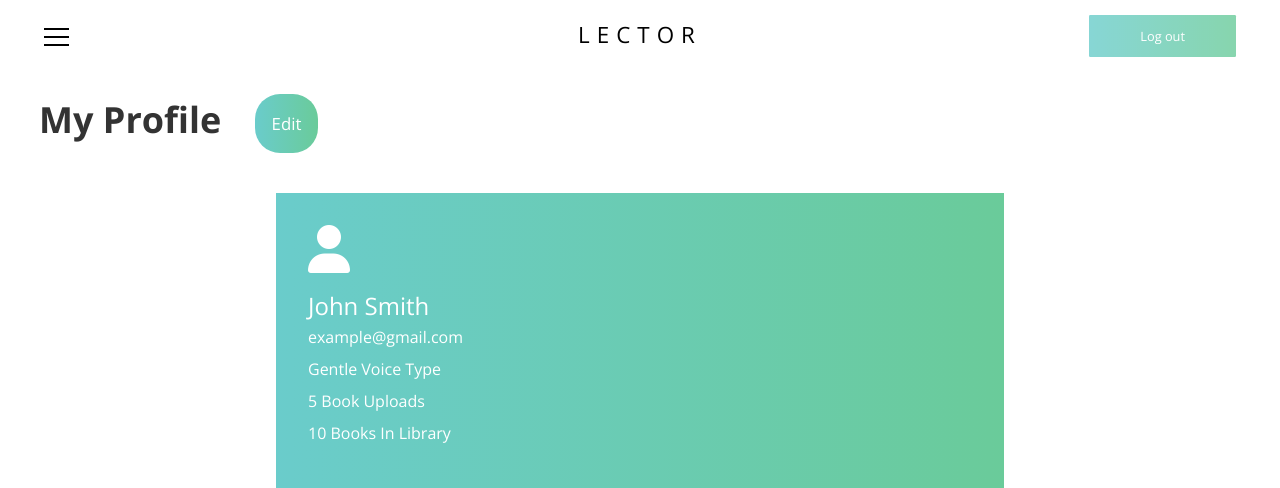
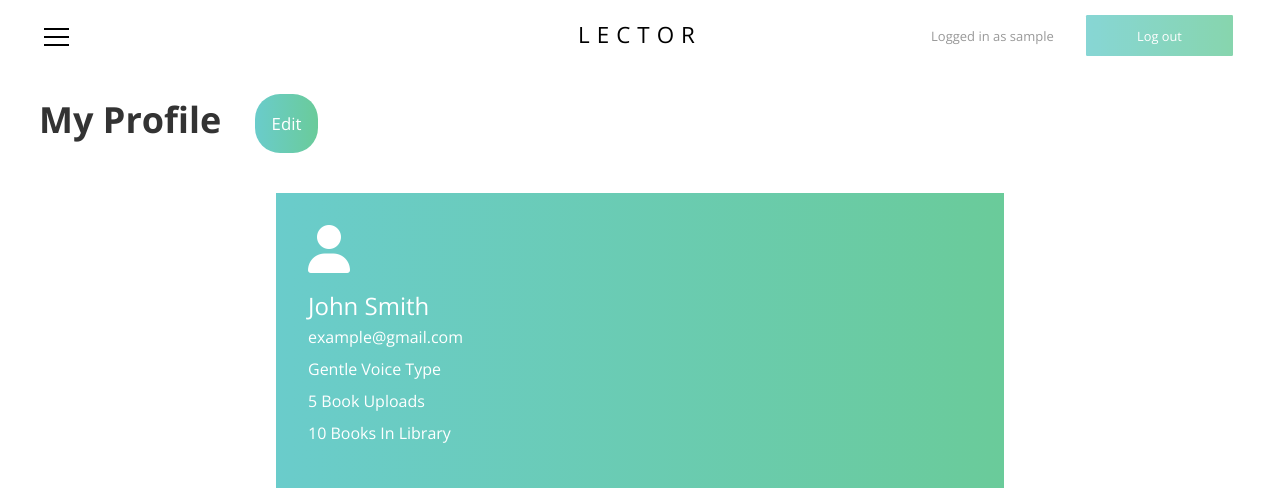
Before and after one commit to fabie37/Lector, a Django app: page /lector/details/ in a window 1280 px wide. Shown: the top 488 px of the page. Run offline with Django 3.2, Linux system fonts and the light colour scheme; the visitor is signed in with stand-in values (Sample User, id 1); some libraries are stand-ins or nearby versions.

Commit message:
feat: login status indicator

```diff
--- a/lector_app/static/lector-app/css/style.css
+++ b/lector_app/static/lector-app/css/style.css
@@ -413,6 +413,11 @@ input[type=range]::-ms-thumb { /*Internet Explorer*/
     height: 90vh;
 }
 
+.nav-item {
+    margin-left: 1em;
+    margin-right: 1em;
+}
+
 .signup-btn {
     width: 1em;
     height: 0.2em;
@@ -422,8 +427,7 @@ input[type=range]::-ms-thumb { /*Internet Explorer*/
     color: #FFFFFF;
     background: linear-gradient(to right, #6ACCCB, #6ACB9A);
     border: 0 solid #404040;
-    border-radius: 0.1em;;
-    margin-right: 1em;
+    border-radius: 0.1em;
     opacity: 0.8;
     transition: all 0.3s;
 }
@@ -445,7 +449,6 @@ input[type=range]::-ms-thumb { /*Internet Explorer*/
     background: linear-gradient(to right, #FD6721, #FECB6E);
     border: 0 solid #404040;
     border-radius: 0.1em;
-    margin-left: 1em;
     opacity: 0.8;
     transition: 0.2s;
 }
@@ -453,6 +456,10 @@ input[type=range]::-ms-thumb { /*Internet Explorer*/
 .login-btn:hover {
     opacity: 1;
     color: #FFFFFF;
+}
+
+#login-status {
+    font-size: small;
 }
 
 
@@ -688,7 +695,7 @@ a[data-toggle="collapse"] {
 }
 
 
-p {
+p, span {
 
     font-size: 1.1em;
     font-weight: 300;
--- a/lector_app/templates/lector-app/partials/_topbar.html
+++ b/lector_app/templates/lector-app/partials/_topbar.html
@@ -37,6 +37,9 @@
             {% else %}
             <ul class="navbar-nav">
                 <li class="nav-item">
+                    <span id="login-status">Logged in as {{ user.username }}</span>
+                </li>
+                <li class="nav-item">
                     <a href="{% url 'lector-app:logout' %}" class="signup-btn btn-dark" role="button">Log out</a>
                 </li>
             </ul>
```
Also changed, not shown: lector_app/templates/lector-app/partials/_sidebar.html (+11 -6 lines).
